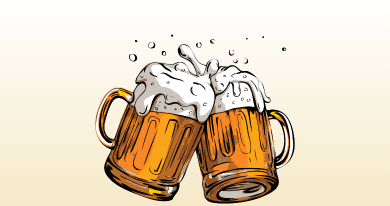
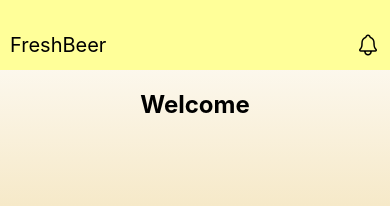
Before and after one commit to btyq/FreshBeerNearMe, a React Native app: screen /Profile in a window 390 px wide. Shown: the top 206 px of the page. Built offline with nearby package versions, Linux system fonts and the light colour scheme.

Commit message:
Added new screen "Profile"

```diff
--- a/App.js
+++ b/App.js
@@ -3,7 +3,7 @@ import { View, Text } from "react-native";
 import { NavigationContainer } from "@react-navigation/native";
 import { createNativeStackNavigator } from "@react-navigation/native-stack";
 //import { createBottomTabNavigator } from '@react-navigation/bottom-tabs';
-import { Dashboard, Signup, Welcome} from "./screens";
+import { Dashboard, Signup, Welcome, Profile} from "./screens";
 
 const Stack = createNativeStackNavigator();
 
@@ -16,6 +16,7 @@ export default function App() {
         <Stack.Screen name="Welcome" component={Welcome} options={{headerShown:false}}/>
         <Stack.Screen name="Signup" component={Signup} options={{headerShown:false}}/>
         <Stack.Screen name="Dashboard" component={Dashboard} options={{headerShown:false}}/>
+        <Stack.Screen name="Profile" component={Profile} options={{headerShown:false}}/>
       </Stack.Navigator>
     </NavigationContainer>
   );
--- a/screens/Dashboard.js
+++ b/screens/Dashboard.js
@@ -49,6 +49,7 @@ const Dashboard = ({ navigation }) => {
             <View style={styles.grid}>
               <Button
                 title="My Profile"
+                onPress={() => navigation.navigate("Profile")}
                 color="#ffff99"
                 filled
                 style={styles.gridItem}
--- /dev/null
+++ b/screens/Profile.js
@@ -0,0 +1,60 @@
+import React, { useState } from 'react';
+import { View, Text, ScrollView, StyleSheet, TouchableOpacity } from 'react-native';
+import { SafeAreaView } from 'react-native-safe-area-context';
+import { LinearGradient } from 'expo-linear-gradient';
+import COLORS from '../constants/colors';
+import { Ionicons } from '@expo/vector-icons';
+import CheckBox from 'expo-checkbox';
+
+//CODES TO STYLE BUTTON
+const Button = (props) => {
+  const filledBgColor = props.color || COLORS.yellow;
+  const outlinedColor = COLORS.white;
+  const bgColor = props.filled ? filledBgColor : outlinedColor;
+  const textColor = props.filled ? COLORS.black : COLORS.primary;
+
+return (
+  <TouchableOpacity
+  style={{...styles.button,
+          ...{backgroundColor: bgColor},
+          ...props.style}}
+  onPress={props.onPress}>
+      <Text style={{fontSize: 15, ... { color: textColor }}}>{props.title}</Text>
+  </TouchableOpacity>
+)
+}
+
+const Profile = ({ navigation }) => {
+  return (
+    <LinearGradient style={{ flex: 1 }} colors={[COLORS.white, COLORS.yellow]}>
+      <View
+        style={{
+          flexDirection: 'row',
+          justifyContent: 'space-between',
+          alignItems: 'center',
+          padding: 10,
+          paddingTop: 30,
+          backgroundColor: '#ffff99',
+          height: 70,
+        }}
+      >
+        <Text style={{ fontSize: 20 }}>FreshBeer</Text>
+        <Ionicons name="notifications-outline" size={24} color="black" />
+      </View>
+
+      <SafeAreaView style={{ flex: 1 }}>
+        <ScrollView>
+          <View style={{ justifyContent: 'center', alignItems: 'center', marginTop: 20 }}>
+            <Text style={{ fontSize: 24, fontWeight: 'bold' }}>Welcome</Text>
+          </View>
+        </ScrollView>
+      </SafeAreaView>
+    </LinearGradient>
+  );
+};
+
+const styles = StyleSheet.create({
+
+  });
+
+export default Profile;
--- a/screens/index.js
+++ b/screens/index.js
@@ -1,9 +1,11 @@
 import Welcome from "./Welcome";
 import Signup from "./Signup";
 import Dashboard from "./Dashboard";
+import Profile from "./Profile";
 
 export {
     Welcome,
     Signup,
-    Dashboard
+    Dashboard,
+    Profile,
 }
```
